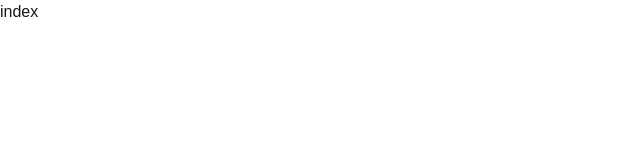
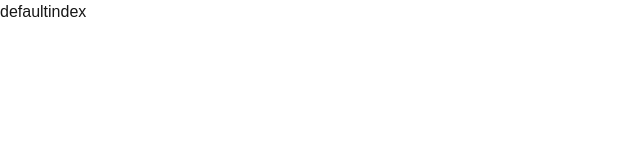
Before and after one commit to wnsdud08/stock, a Next.js app: page / in a window 1280 px wide. Shown: the top 160 px of the page, without its empty margins (0-640 px from the left). Built offline with nearby package versions, Linux system fonts and the light colour scheme.

Commit message:
Create layout.tsx

```diff
--- /dev/null
+++ b/app/(default)/layout.tsx
@@ -0,0 +1,12 @@
+export default function DefaultLayout({
+     children,
+}: {
+     children: React.ReactNode
+}) {
+    return (
+         <section>
+            default
+            {children}
+        </section>
+    )
+}
```
